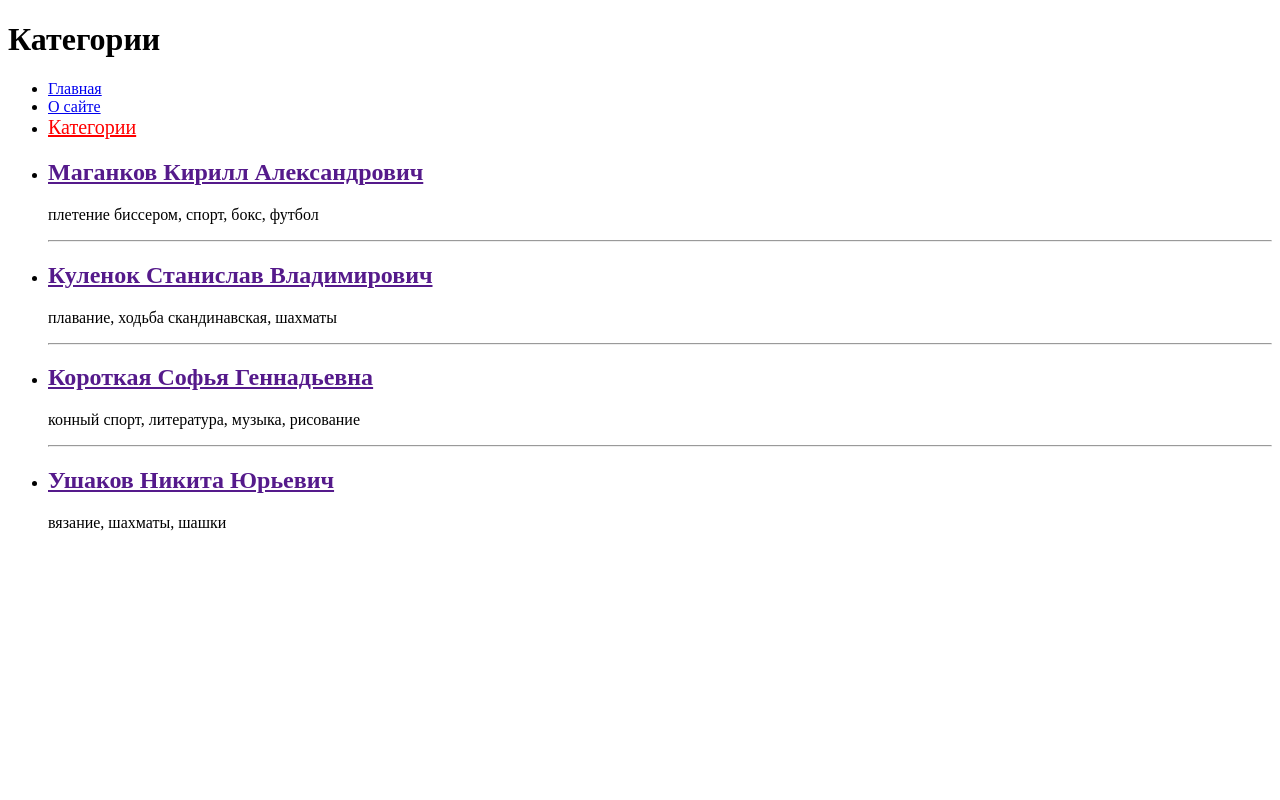
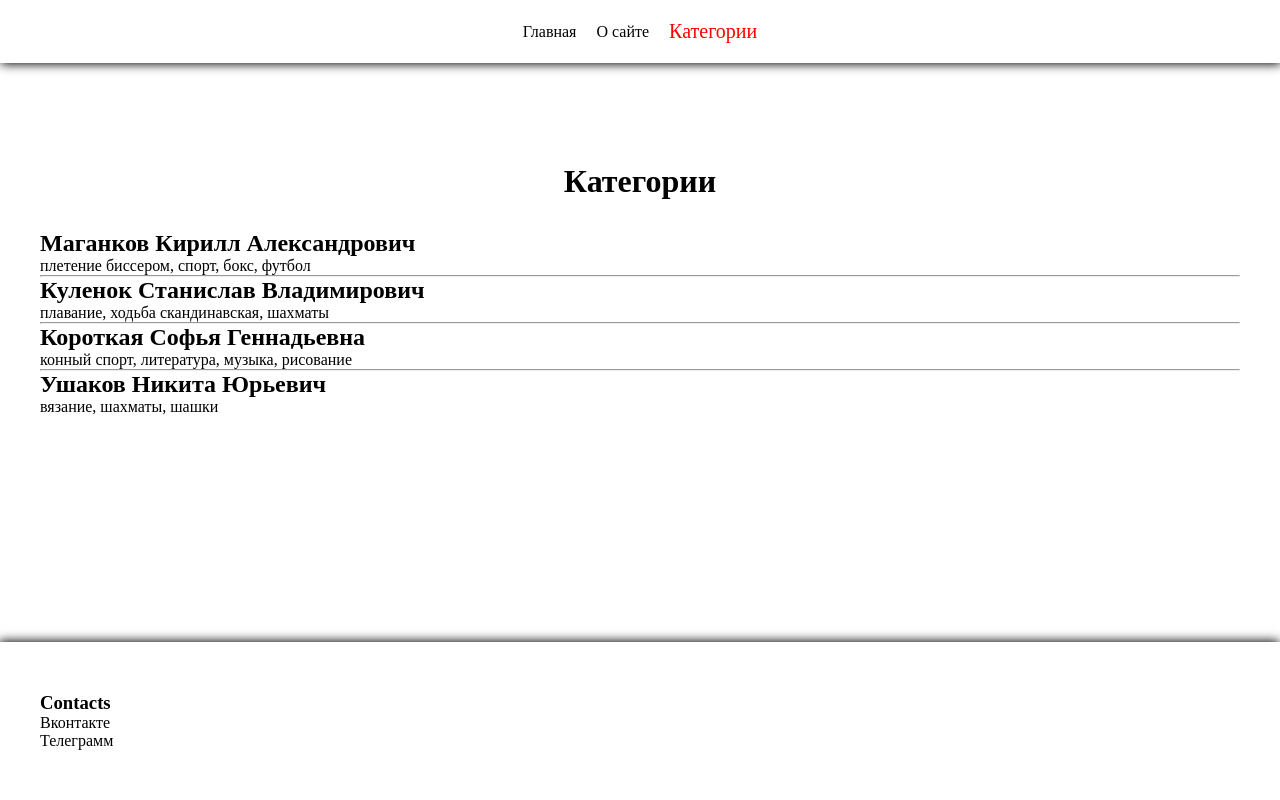
Before and after one commit to Kostess/python_django, a Django app: page /category/ in a window 1280 px wide. Run offline with Django 4.2, Linux system fonts and the light colour scheme.

Commit message:
Сделано

```diff
--- a/coolsite/templates/base.html
+++ b/coolsite/templates/base.html
@@ -1,19 +1,15 @@
+{% load static %}
+
 <!DOCTYPE html>
 <html lang="en">
 <head>
     <meta charset="UTF-8">
-    <title>Title</title>
-     <style>
-        .font {
-            font-size: 20px;
-            color: red
-        }
-    </style>
+    <title>{{title}}</title>
+    <link rel="stylesheet" href="{% static 'women/style/index.css' %}">
 </head>
 <body>
-    {% block title %}
-    {% endblock %}
-    <ul>
+    <div class="wrapper">
+        <ul class="menu">
             {% for i in menu %}
                 <li>
                     {% if title == i.title %}
@@ -56,7 +52,24 @@
                         </li>
                     {% endfor %}
                 </ul>
+
+        <main class="centring">
+            <h1>{{title}}</h1>
             {% block content %}
+
             {% endblock %}
+        </main>
+
+        <footer>
+            <div class="centring">
+                <h3>Contacts</h3>
+                <ul>
+                    <li><a href="">Вконтакте</a></li>
+                    <li><a href="">Телеграмм</a></li>
+                </ul>
+            </form>
+            </div>
+        </footer>
+    </div>
 </body>
 </html>
--- /dev/null
+++ b/coolsite/women/static/women/style/index.css
@@ -0,0 +1,63 @@
+* {
+    margin: 0;
+    padding: 0;
+    box-sizing: border-box;
+}
+
+a {
+    text-decoration: none;
+    color: inherit;
+    outline: none;
+    display: inline-block;
+}
+
+ul {
+    list-style-type: none;
+}
+
+.font {
+    font-size: 20px;
+    color: red
+}
+
+.centring {
+    max-width: 1200px;
+    width: 100%;
+    margin: 0 auto;
+}
+
+.wrapper {
+    min-height: 100vh;
+    display: flex;
+    flex-direction: column;
+}
+
+.menu {
+    display: flex;
+    gap: 20px;
+    align-items: center;
+    justify-content: center;
+    box-shadow: 1px 1px 10px black;
+    width: 100%;
+    padding: 20px;
+    margin-bottom: 100px;
+}
+
+main {
+    flex: 1 1 auto;
+}
+
+h1 {
+    text-align: center;
+    margin-bottom: 30px;
+}
+
+a:hover {
+    color: #5278EA;
+}
+
+footer {
+    margin-top: 100px;
+    box-shadow: -1px -1px 10px black;
+    padding: 50px 0;
+}
--- a/coolsite/women/templates/women/about.html
+++ b/coolsite/women/templates/women/about.html
@@ -1,4 +1 @@
 {% extends 'base.html' %}
-{% block title %}
-    <h1>{{title}}</h1>
-{% endblock %}
--- a/coolsite/women/templates/women/category.html
+++ b/coolsite/women/templates/women/category.html
@@ -1,13 +1,10 @@
 {% extends 'base.html' %}
-{% block title %}
-    <h1>{{title}}</h1>
-{% endblock %}
 
 {% block content %}
-    <ul>
+    <ul class="centring">
         {% for p in posts %}
             <li>
-                <h2><a href="">{{ p.FIO }}</a></h2>
+                <h2>{{ p.FIO }}</h2>
                 <p>{{ p.intersting }}</p>
                {% if not forloop.last %}
                 <hr>
--- a/coolsite/women/templates/women/index.html
+++ b/coolsite/women/templates/women/index.html
@@ -1,5 +1 @@
 {% extends 'base.html' %}
-
-{% block title %}
-    <h1>{{title}}</h1>
-{% endblock %}
```
Lines whose indentation alone changed are shown as unchanged.
